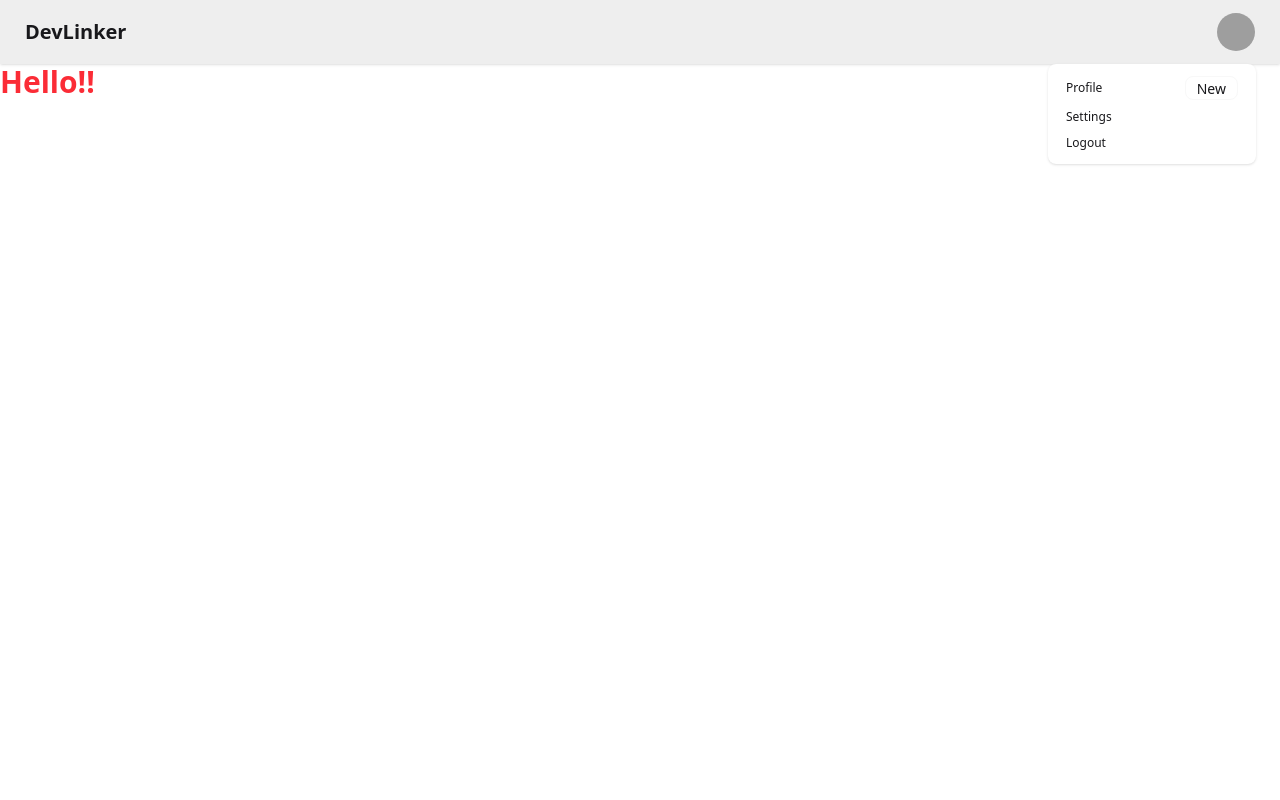
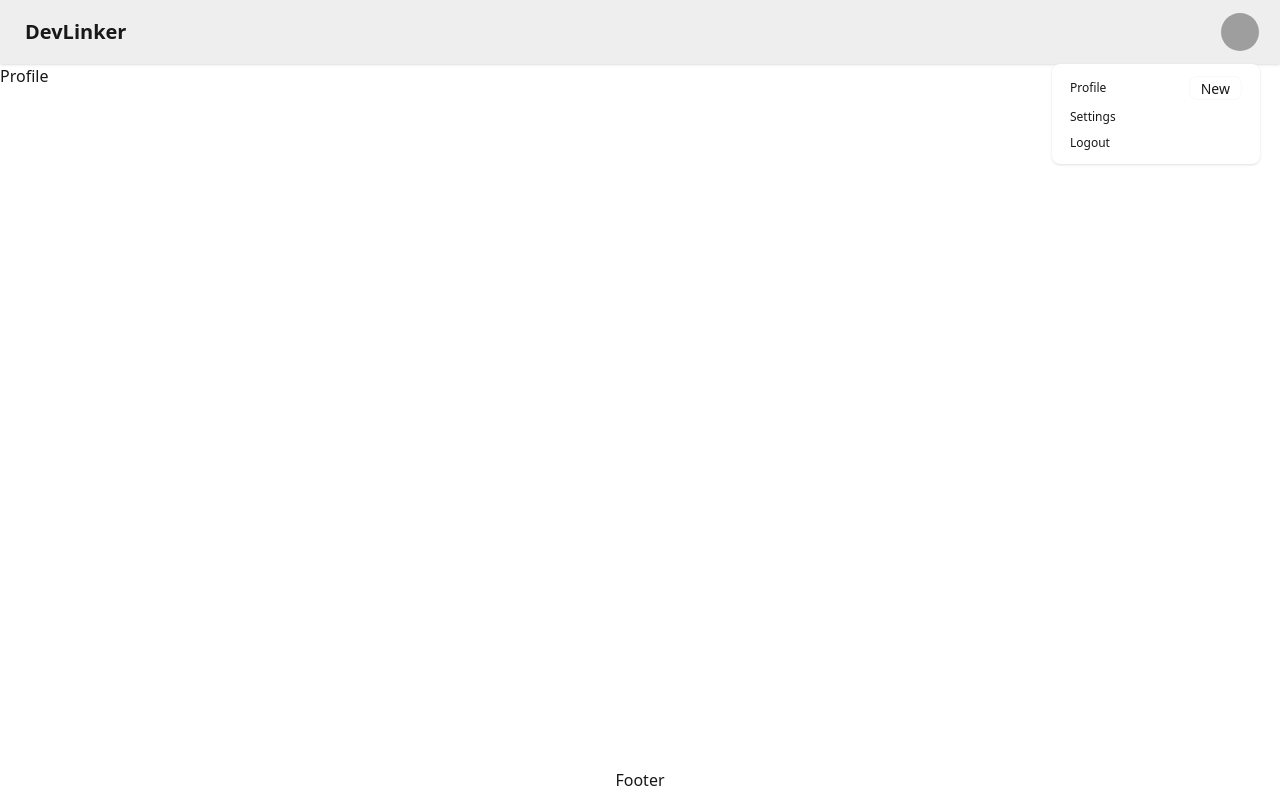
Before and after one commit to bikash192/DevLinker-web, a React (Vite) app: page /profile in a window 1280 px wide. Both pictures are taken after a click on the button 1236 px from the left and 32 px from the top of the page. Built offline with nearby package versions, Linux system fonts and the light colour scheme; grey boxes are pictures that could not be loaded.

Commit message:
Add routing and component structure for DevLinker application
- Implemented BrowserRouter with routes for Body, Login, and Profile components
- Created Navbar and Footer components
- Updated README with project setup details
- Added react-router-dom dependency

```diff
--- a/package.json
+++ b/package.json
@@ -13,6 +13,7 @@
     "@tailwindcss/vite": "^4.1.12",
     "react": "^19.1.1",
     "react-dom": "^19.1.1",
+    "react-router-dom": "^7.8.0",
     "tailwindcss": "^4.1.12"
   },
   "devDependencies": {
--- a/src/App.jsx
+++ b/src/App.jsx
@@ -1,39 +1,20 @@
-import React from 'react'
+import React from "react";
+import { BrowserRouter, Routes, Route } from "react-router-dom";
+import Body from "./components/Body";
+import Login from "./components/Login";
+import Profile from "./components/Profile";
 
 const App = () => {
   return (
-    <div>
-      <div className="navbar bg-base-300 shadow-sm">
-  <div className="flex-1">
-    <a className="btn btn-ghost text-xl">DevLinker</a>
-  </div>
-  <div className="flex gap-2 mx-4">
-    <div className="dropdown dropdown-end">
-      <div tabIndex={0} role="button" className="btn btn-ghost btn-circle avatar">
-        <div className="w-10 rounded-full">
-          <img
-            alt="Tailwind CSS Navbar component"
-            src="https://img.daisyui.com/images/stock/photo-1534528741775-53994a69daeb.webp" />
-        </div>
-      </div>
-      <ul
-        tabIndex={0}
-        className="menu menu-sm dropdown-content bg-base-100 rounded-box z-1 mt-3 w-52 p-2 shadow">
-        <li>
-          <a className="justify-between">
-            Profile
-            <span className="badge">New</span>
-          </a>
-        </li>
-        <li><a>Settings</a></li>
-        <li><a>Logout</a></li>
-      </ul>
-    </div>
-  </div>
-</div>
-      <h1 className='text-red-500 font-bold text-3xl'>Hello!!</h1>
-    </div>
-  )
-}
+    <BrowserRouter basename="/">
+      <Routes>
+        <Route path="/" element={<Body />}>
+          <Route path="login" element={<Login />} />
+          <Route path='profile' element={<Profile/>}/>
+        </Route>
+      </Routes>
+    </BrowserRouter>
+  );
+};
 
-export default App
+export default App;
--- /dev/null
+++ b/src/components/Body.jsx
@@ -0,0 +1,16 @@
+import React from 'react'
+import Navbar from './Navbar'
+import { Outlet } from 'react-router-dom'
+import Footer from './Footer'
+
+const Body = () => {
+  return (
+    <div>
+        <Navbar/>
+        <Outlet/>
+        <Footer/>
+    </div>
+  )
+}
+
+export default Body
--- /dev/null
+++ b/src/components/Footer.jsx
@@ -0,0 +1,9 @@
+import React from 'react'
+
+const Footer = () => {
+  return (
+    <div className='fixed bottom-0 left-0 w-full text-center py-2'>Footer</div>
+  )
+}
+
+export default Footer
--- /dev/null
+++ b/src/components/Login.jsx
@@ -0,0 +1,9 @@
+import React from 'react'
+
+const Login = () => {
+  return (
+    <div>Login</div>
+  )
+}
+
+export default Login
--- /dev/null
+++ b/src/components/Navbar.jsx
@@ -0,0 +1,48 @@
+import React from "react";
+
+const Navbar = () => {
+  return (
+    <div>
+      <div className="navbar bg-base-300 shadow-sm">
+        <div className="flex-1">
+          <a className="btn btn-ghost text-xl">DevLinker</a>
+        </div>
+        <div className="flex gap-2 mx-3">
+          <div className="dropdown dropdown-end">
+            <div
+              tabIndex={0}
+              role="button"
+              className="btn btn-ghost btn-circle avatar"
+            >
+              <div className="w-10 rounded-full">
+                <img
+                  alt="Tailwind CSS Navbar component"
+                  src="https://img.daisyui.com/images/stock/photo-1534528741775-53994a69daeb.webp"
+                />
+              </div>
+            </div>
+            <ul
+              tabIndex={0}
+              className="menu menu-sm dropdown-content bg-base-100 rounded-box z-1 mt-3 w-52 p-2 shadow"
+            >
+              <li>
+                <a className="justify-between">
+                  Profile
+                  <span className="badge">New</span>
+                </a>
+              </li>
+              <li>
+                <a>Settings</a>
+              </li>
+              <li>
+                <a>Logout</a>
+              </li>
+            </ul>
+          </div>
+        </div>
+      </div>
+    </div>
+  );
+};
+
+export default Navbar;
--- /dev/null
+++ b/src/components/Profile.jsx
@@ -0,0 +1,9 @@
+import React from 'react'
+
+const Profile = () => {
+  return (
+    <div>Profile</div>
+  )
+}
+
+export default Profile
```
Also changed, not shown: 2 other files (tests, documents, lock files or other folders).
